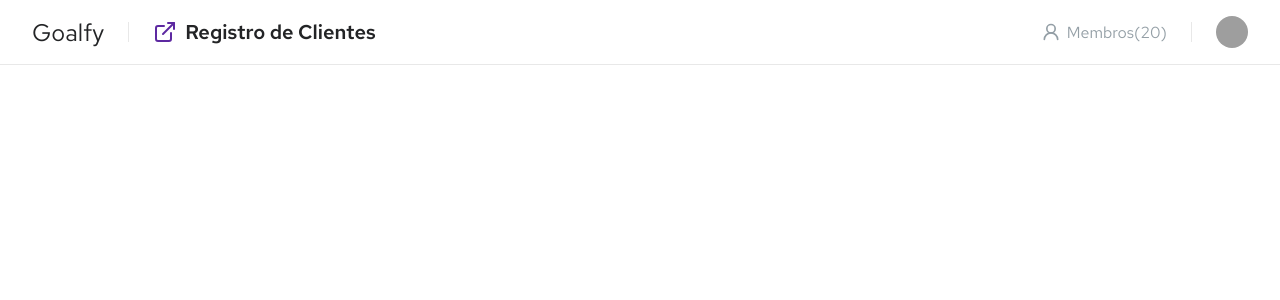
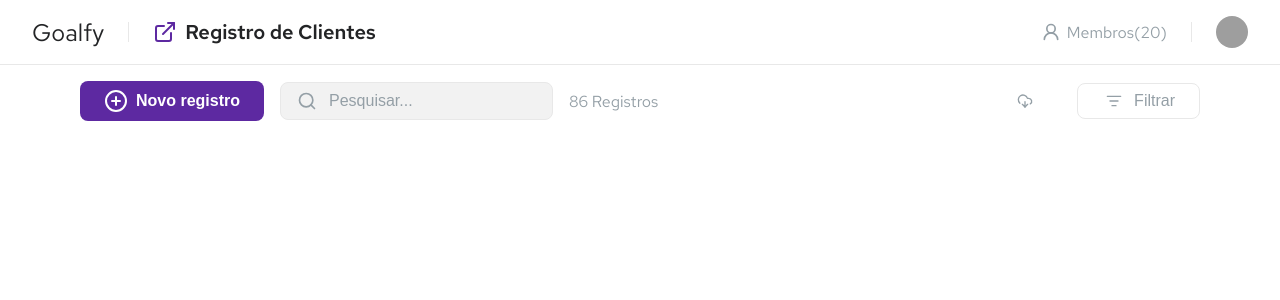
Before and after one commit to DouglasMai4/goalfy-test, a React (Vite) app in the folder apps/web/: page / in a window 1280 px wide. Shown: the top 300 px of the page. Built offline with nearby package versions, Linux system fonts and the light colour scheme; grey boxes are pictures that could not be loaded.

Commit message:
feat(web): Create TableActions, Button and Input components

```diff
--- a/apps/web/src/App.tsx
+++ b/apps/web/src/App.tsx
@@ -1,9 +1,11 @@
-import { createGlobalStyle, ThemeProvider } from 'styled-components';
+import styled, { createGlobalStyle, ThemeProvider } from 'styled-components';
 import { Header } from './components/Header';
+import { TableActions } from './components/TableActions';
 
 const theme = {
 	colors: {
 		primary: '#5D29A1',
+		primaryForeground: '#FFFFFF',
 		background: '#FFFFFF',
 		foreground: '#232426',
 		border: '#E8E8E8',
@@ -34,6 +36,10 @@ const GlobalStyle = createGlobalStyle`
   }
 `;
 
+const MainContent = styled.main`
+  padding: 1rem 5rem;
+`;
+
 function App() {
 	return (
 		<ThemeProvider theme={theme}>
@@ -41,6 +47,10 @@ function App() {
 
 			<div>
 				<Header />
+
+				<MainContent>
+					<TableActions />
+				</MainContent>
 			</div>
 		</ThemeProvider>
 	);
--- /dev/null
+++ b/apps/web/src/components/TableActions/index.tsx
@@ -0,0 +1,42 @@
+import { PlusCircleIcon, SearchIcon } from 'lucide-react';
+
+import { Button } from '../ui/Button';
+
+import {
+	ButtonContent,
+	Container,
+	ContainerSection,
+	DownloadIcon,
+	FilterIcon,
+	FilterText,
+	RowsCounter,
+} from './styles';
+import { Input } from '../ui/Input';
+
+export function TableActions() {
+	return (
+		<Container>
+			<ContainerSection>
+				<Button>
+					<PlusCircleIcon />
+					<ButtonContent>Novo registro</ButtonContent>
+				</Button>
+
+				<Input icon={SearchIcon} placeholder="Pesquisar..." />
+
+				<RowsCounter>86 Registros</RowsCounter>
+			</ContainerSection>
+
+			<ContainerSection>
+				<Button variant="ghost">
+					<DownloadIcon />
+				</Button>
+
+				<Button variant="outline">
+					<FilterIcon />
+					<FilterText>Filtrar</FilterText>
+				</Button>
+			</ContainerSection>
+		</Container>
+	);
+}
--- /dev/null
+++ b/apps/web/src/components/TableActions/styles.ts
@@ -0,0 +1,39 @@
+import { DownloadCloudIcon, ListFilterIcon } from 'lucide-react';
+import styled from 'styled-components';
+
+export const Container = styled.div`
+  display: flex;
+  align-items: center;
+  justify-content: space-between;
+`;
+
+export const ContainerSection = styled.div`
+  display: flex;
+  align-items: center;
+  gap: 1rem;
+`;
+
+export const ButtonContent = styled.span`
+  font-size: 1rem;
+  font-weight: 600;
+`;
+
+export const RowsCounter = styled.span`
+  font-size: 1rem;
+  color: ${(props) => props.theme.colors.inputForeground};
+`;
+
+export const DownloadIcon = styled(DownloadCloudIcon)`
+  height: 1rem;
+  color: ${(props) => props.theme.colors.inputForeground};
+`;
+
+export const FilterIcon = styled(ListFilterIcon)`
+  height: 1rem;
+  color: ${(props) => props.theme.colors.inputForeground};
+`;
+
+export const FilterText = styled.span`
+  font-size: 1rem;
+  color: ${(props) => props.theme.colors.inputForeground};
+`;
--- /dev/null
+++ b/apps/web/src/components/ui/Button/index.tsx
@@ -0,0 +1,18 @@
+import type { ButtonHTMLAttributes } from 'react';
+import { ButtonStyled } from './styles';
+
+interface ButtonProps extends ButtonHTMLAttributes<HTMLButtonElement> {
+	variant?: 'primary' | 'outline' | 'ghost';
+}
+
+export const Button = ({
+	children,
+	variant = 'primary',
+	...props
+}: ButtonProps) => {
+	return (
+		<ButtonStyled variant={variant} {...props}>
+			{children}
+		</ButtonStyled>
+	);
+};
--- /dev/null
+++ b/apps/web/src/components/ui/Button/styles.ts
@@ -0,0 +1,47 @@
+import styled from 'styled-components';
+
+export const ButtonStyled = styled.button`
+  display: inline-flex;
+  align-items: center;
+  justify-content: center;
+  gap: 0.5rem;
+  border: none;
+  border-radius: 8px;
+  padding: 0.5rem 1.5rem;
+  cursor: pointer;
+  transition: all 0.2s ease;
+
+  ${(props) =>
+		props.variant === 'primary' &&
+		`
+      background-color: ${props.theme.colors.primary};
+      color: ${props.theme.colors.primaryForeground};
+
+      &:hover {
+        filter: brightness(1.1);
+      }
+    `}
+
+    ${(props) =>
+			props.variant === 'outline' &&
+			`
+        border: 1px solid ${props.theme.colors.border};
+        background-color: transparent;
+        color: ${props.theme.colors.foreground};
+
+        &:hover {
+          background-color: ${props.theme.colors.border};
+        }
+      `}
+
+    ${(props) =>
+			props.variant === 'ghost' &&
+			`
+        background-color: transparent;
+        color: ${props.theme.colors.foreground};
+
+        &:hover {
+          background-color: ${props.theme.colors.border};
+        }
+      `}
+`;
--- /dev/null
+++ b/apps/web/src/components/ui/Input/index.tsx
@@ -0,0 +1,22 @@
+import { type ComponentProps, type ElementType, useRef } from 'react';
+import { InputContainer, InputStyled } from './styles';
+
+interface InputProps extends ComponentProps<'input'> {
+	icon?: ElementType;
+}
+
+export function Input({ icon: Icon, ...props }: InputProps) {
+	const inputRef = useRef<HTMLInputElement>(null);
+
+	function handleContainerClick() {
+		inputRef.current?.focus();
+	}
+
+	return (
+		<InputContainer onClick={handleContainerClick}>
+			{Icon && <Icon size={20} />}
+
+			<InputStyled ref={inputRef} {...props} />
+		</InputContainer>
+	);
+}
--- /dev/null
+++ b/apps/web/src/components/ui/Input/styles.ts
@@ -0,0 +1,37 @@
+import styled from 'styled-components';
+
+export const InputContainer = styled.div`
+  display: flex;
+  align-items: center;
+  gap: 0.75rem;
+  border-radius: 8px;
+  padding: 0.5rem 1rem;
+  cursor: text;
+  width: fit-content;
+  min-width: 250px;
+  transition: border-color 0.2s ease;
+  background-color: ${(props) => props.theme.colors.input};
+  border: 1px solid ${(props) => props.theme.colors.border};
+
+  &:focus-within {
+    border-color: ${(props) => props.theme.colors.primary};
+  }
+
+  svg {
+    color: ${(props) => props.theme.colors.inputForeground};
+  }
+`;
+
+export const InputStyled = styled.input`
+  border: none;
+  flex: 1;
+  font-size: 1rem;
+  background-color: transparent;
+  outline: none;
+  color: ${(props) => props.theme.colors.foreground};
+  caret-color: ${(props) => props.theme.colors.primary};
+
+  &::placeholder {
+    color: ${(props) => props.theme.colors.inputForeground};
+  }
+`;
```
